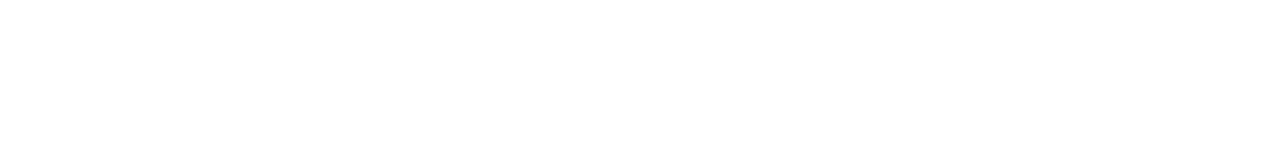
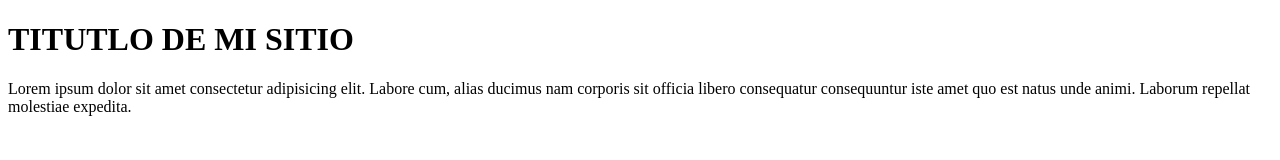
Before and after one commit to jesusrpd/ejemploAxel, a plain HTML site: page index.html in a window 1280 px wide. Drawn offline with Linux system fonts and the light colour scheme.

Commit message:
agregamos contenido al sitio

```diff
--- a/index.html
+++ b/index.html
@@ -6,6 +6,7 @@
     <title>Document</title>
 </head>
 <body>
-
+    <h1>TITUTLO DE MI SITIO</h1>
+    <p>Lorem ipsum dolor sit amet consectetur adipisicing elit. Labore cum, alias ducimus nam corporis sit officia libero consequatur consequuntur iste amet quo est natus unde animi. Laborum repellat molestiae expedita.</p>
 </body>
 </html>
```
